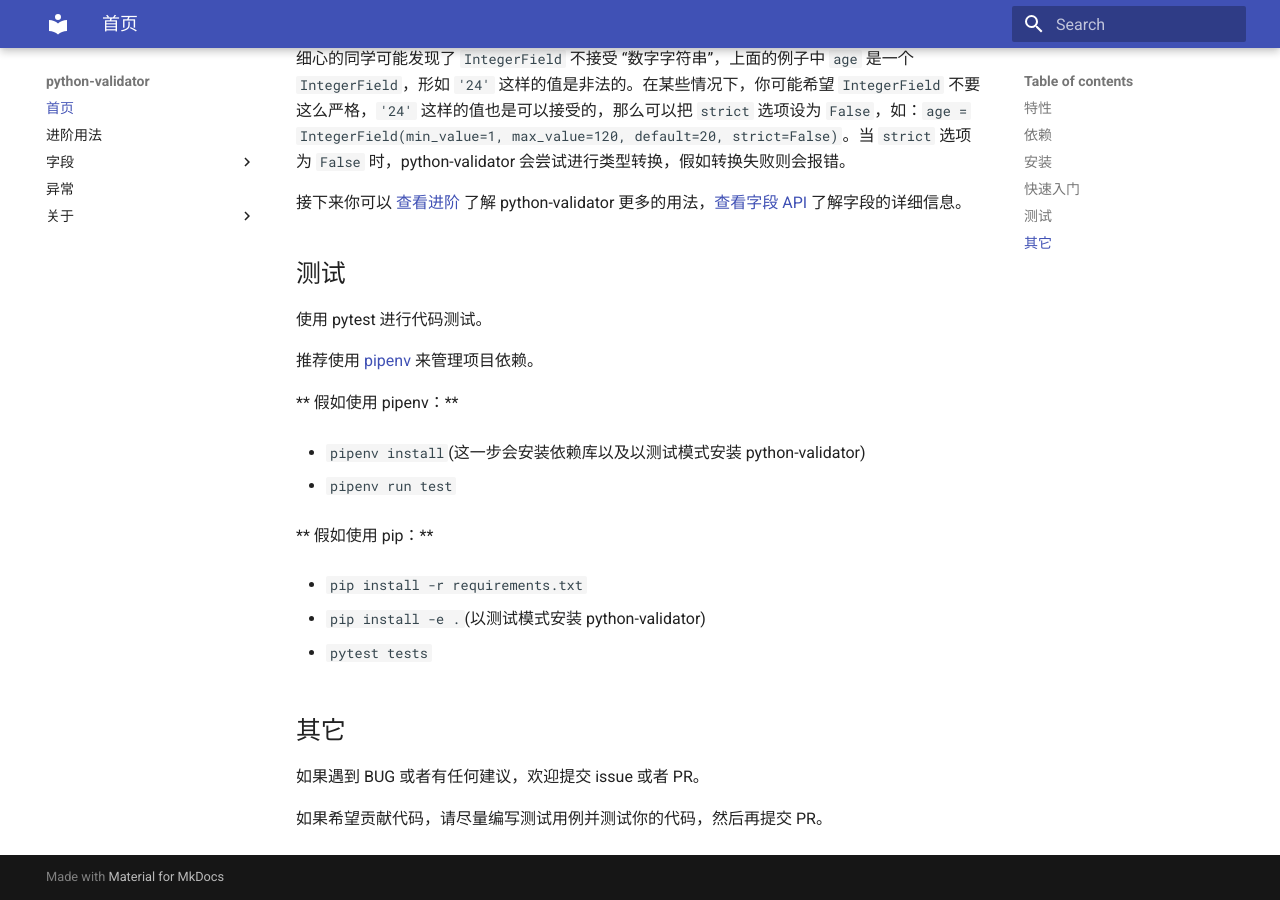
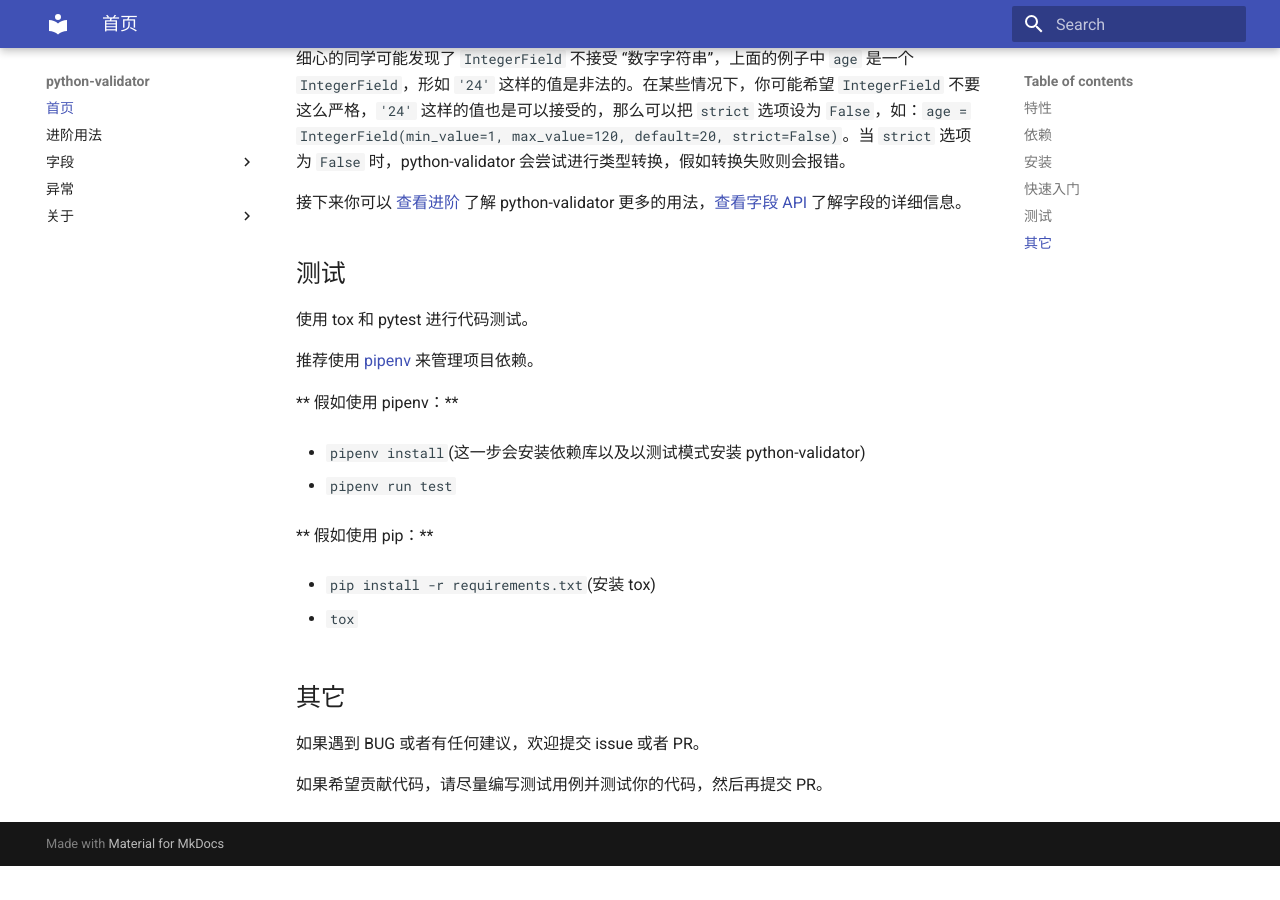
Before and after one commit to ausaki/python-validator, an MkDocs documentation site: the page built from docs/index.md, in a window 1280 px wide and 900 px high, scrolled down 3060 px. Built offline with MkDocs 1.6.1 and Material for MkDocs 9.7.7, drawn with Linux system fonts in a browser that asks for light colours; old or Windows-style settings are respelled for this version of MkDocs; after the commit the page ends 3926 px from its top, so only the background shows below that.

Commit message:
use tox test code

```diff
--- a/docs/index.md
+++ b/docs/index.md
@@ -152,7 +152,7 @@ validated_data: None
 
 ## 测试
 
-使用 pytest 进行代码测试。
+使用 tox 和 pytest 进行代码测试。
 
 推荐使用 [pipenv](https://github.com/pypa/pipenv) 来管理项目依赖。
 
@@ -164,11 +164,9 @@ validated_data: None
 
 ** 假如使用 pip：**
 
-- `pip install -r requirements.txt`
+- `pip install -r requirements.txt`(安装 tox)
 
-- `pip install -e .`(以测试模式安装 python-validator)
-
-- `pytest tests`
+- `tox`
 
 
 ## 其它
--- a/setup.py
+++ b/setup.py
@@ -35,7 +35,10 @@ setup(
               'data validator', 'validation', 'python'],
     packages=['validator'],
     python_requires='>=2.6',
-    install_requires=['six', 'IPy'],
+    install_requires=['six>=1.11.0', 'IPy>=0.83'],
+    extras_require={
+        'tzinfo': ['pytz>=2018.5']
+    },
     license='MIT',
     classifiers=[
         'Development Status :: 5 - Production/Stable',
```
Also changed, not shown: README.md (+3 -5 lines), requirements.txt (+4 -4 lines), 4 other files.
